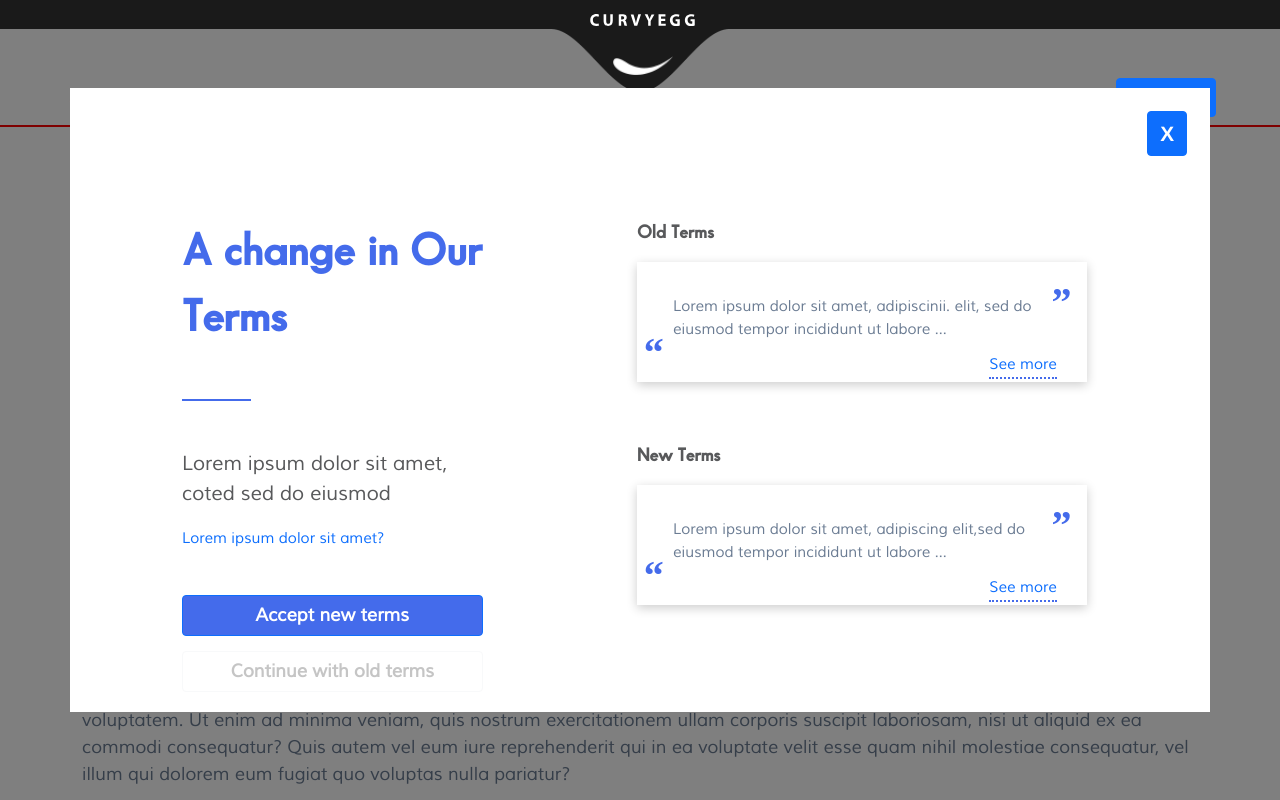
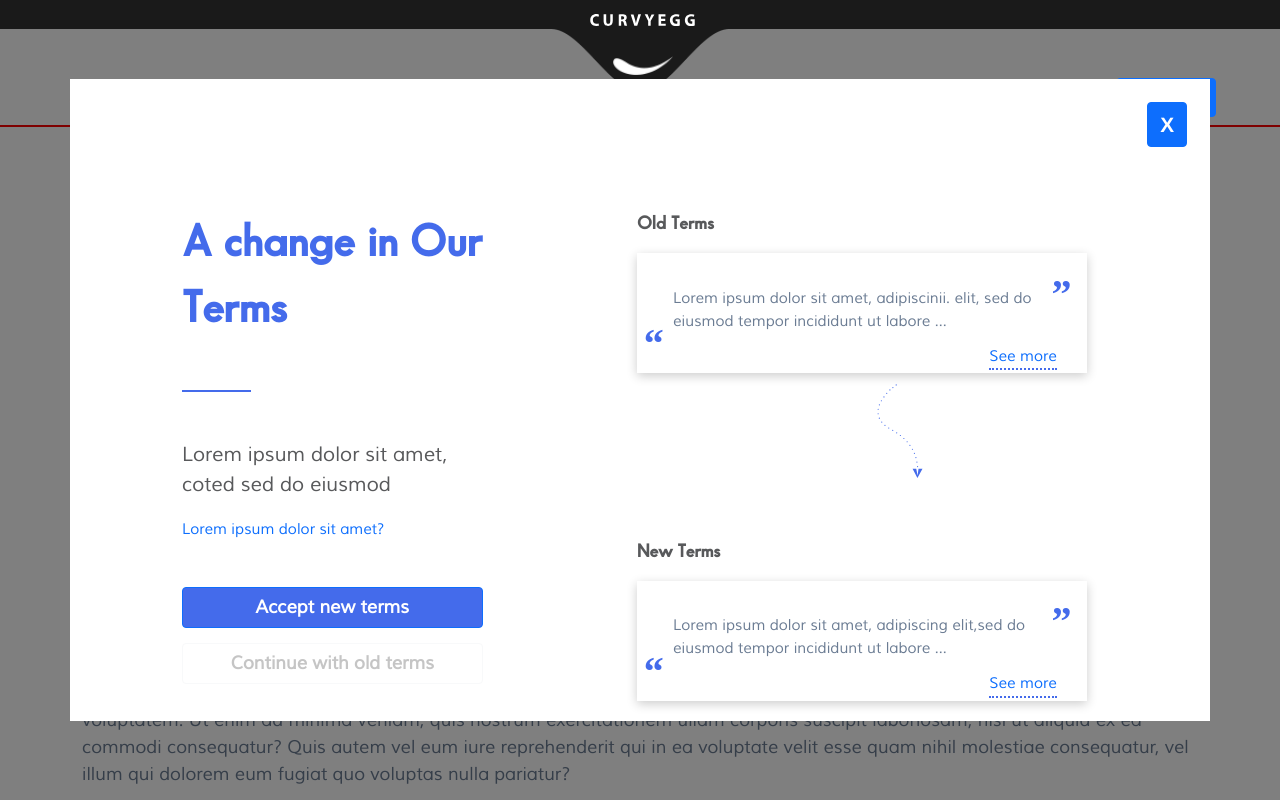
Before and after one commit to kashirali/arslan-curvyegg, a React (Create React App) app: page /term in a window 1280 px wide. Shown: the top 800 px of the page. Built offline with nearby package versions, Linux system fonts and the light colour scheme.

Commit message:
terms page almost done

```diff
--- a/src/Pages/Popupterm/Popupterm.js
+++ b/src/Pages/Popupterm/Popupterm.js
@@ -1,7 +1,7 @@
 import React from 'react'
 import { CloseButton } from 'react-bootstrap';
 import './popupterm.css'
-
+import imager from '../../assets/Terms - Down Arrow.svg'
 const CloseButtoner = () =>
 {
   document.getElementById('mainer_close').style = "display: none;";
@@ -54,7 +54,8 @@ function PopupTerms() {
          </div>
 
   <div>
-
+    <div class="imager">
+      <img src={imager} /></div>
        <p id="par2">New Terms</p>
        <div class="quote1">
        <blockquote>Lorem ipsum dolor sit amet,  adipiscing elit,sed do eiusmod
--- a/src/Pages/Popupterm/popupterm.css
+++ b/src/Pages/Popupterm/popupterm.css
@@ -27,6 +27,22 @@
     top:0;
     left: 0;
 
+  }
+
+  .imager img
+
+  {
+    width: 10%;
+    height: auto;
+  }
+
+  .imager
+  {
+    display: flex;
+    width: 100%;
+    align-items: flex-end;
+    padding-top: 10px;
+    justify-content: center;
   }
   .quote1
   {
```
Also changed, not shown: src/assets/Terms - Down Arrow.svg (added), 1 other file (tests, documents, lock files or other folders).
